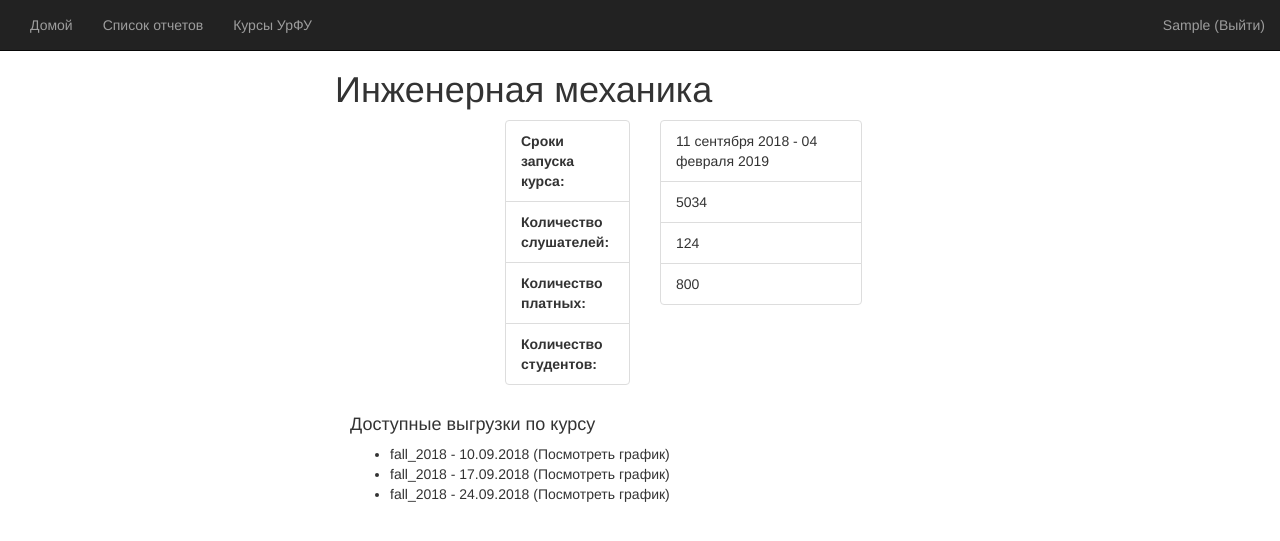
After one commit to Hinahin/FlaskTutorial, a Flask app: page /course_info/ in a window 1280 px wide. The commit adds this page. Shown: the top 541 px of the page. Run offline with Flask 2, Linux system fonts and the light colour scheme; the visitor is signed in with stand-in values (Sample User, id 1); data comes from the database, SQL or seed files in the repository; data that the repository does not hold is empty; some libraries are stand-ins or nearby versions.

Commit message:
Модели для нового функционала

```diff
--- a/app/routes.py
+++ b/app/routes.py
@@ -4,7 +4,7 @@ from flask import render_template, flash, redirect, url_for, request
 from . import analytic_grade as ag
 from app.forms import LoginForm, RegistrationForm, GradeReportForm
 from flask_login import current_user, login_user, logout_user, login_required
-from app.models import User, GradeReport
+from app.models import User, GradeReport, Platform, CourseList
 from werkzeug.urls import url_parse
 from werkzeug.utils import secure_filename
 
@@ -175,3 +175,14 @@ def del_report(report_id):
     db.session.commit()
     flash('Запись успешно удалена', 'success')
     return redirect(url_for('reports'))
+
+
+@app.route('/course_info/')
+@login_required
+def course_info():
+    platform_list = Platform.query.all()
+    course_list = CourseList.query.all()
+    return render_template('course_info.html',
+                           title='Course info',
+                           platform_list=platform_list,
+                           course_list=course_list)
--- a/app/templates/base.html
+++ b/app/templates/base.html
@@ -21,6 +21,7 @@
             <ul class="nav navbar-nav navbar-left">
                 <li><a href="{{ url_for('index') }}">Домой</a></li>
                 <li><a href="{{ url_for('reports') }}">Список отчетов</a></li>
+                <li><a href="{{ url_for('course_info') }}">Курсы УрФУ</a></li>
             </ul>
             <ul class="nav navbar-nav navbar-right">
                 {% if current_user.is_anonymous %}
--- /dev/null
+++ b/app/templates/course_info.html
@@ -0,0 +1,54 @@
+{% extends 'base.html' %}
+
+{% block content %}
+
+
+<div class="col-md-3">
+    <ul class="list-group">
+        {% for platform in platform_list %}
+            <li class="list-group-item">{{ platform.name }}
+            {% for course in course_list %}
+                <ul class="list-group">
+                {% if course.platform_id == platform.id %}
+                        <li class="list-group-item"> {{ course.course_name.capitalize() }}</li>
+                {% endif %}
+                </ul>
+            {% endfor %}
+        {% endfor %}
+            </li>
+    </ul>
+</div>
+
+<div class="col-md-9">
+    <h1>Инженерная механика</h1>
+    <div class="col-md-offset-2 col-md-2">
+        <ul class="list-group">
+            <li class="list-group-item"><strong>Сроки запуска курса:</strong></li>
+            <li class="list-group-item"><strong>Количество слушателей:</strong></li>
+            <li class="list-group-item"><strong>Количество платных:</strong></li>
+            <li class="list-group-item"><strong>Количество студентов:</strong></li>
+        </ul>
+    </div>
+    <div class="col-md-3">
+        <ul class="list-group">
+            <li class="list-group-item">11 сентября 2018 - 04 февраля 2019 </li>
+            <li class="list-group-item">5034</li>
+            <li class="list-group-item">124</li>
+            <li class="list-group-item">800</li>
+        </ul>
+    </div>
+    <div class="col-md-9">
+        <h4>Доступные выгрузки по курсу</h4>
+        <ul>
+            <li>fall_2018 - 10.09.2018 (Посмотреть график)</li>
+            <li>fall_2018 - 17.09.2018 (Посмотреть график)</li>
+            <li>fall_2018 - 24.09.2018 (Посмотреть график)</li>
+        </ul>
+    </div>
+
+</div>
+
+
+
+
+{% endblock %}
```
